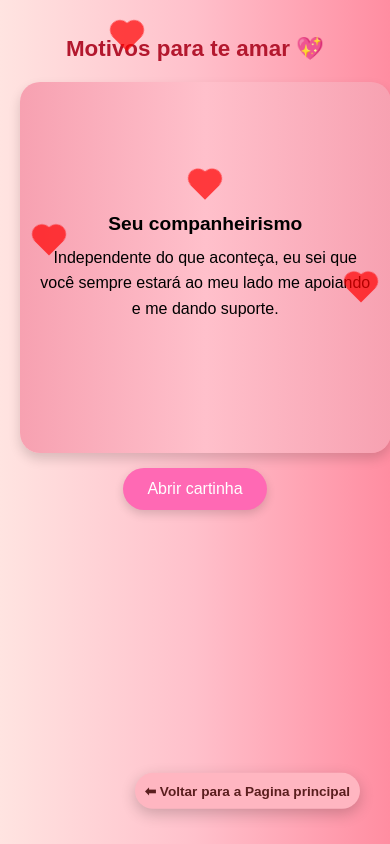
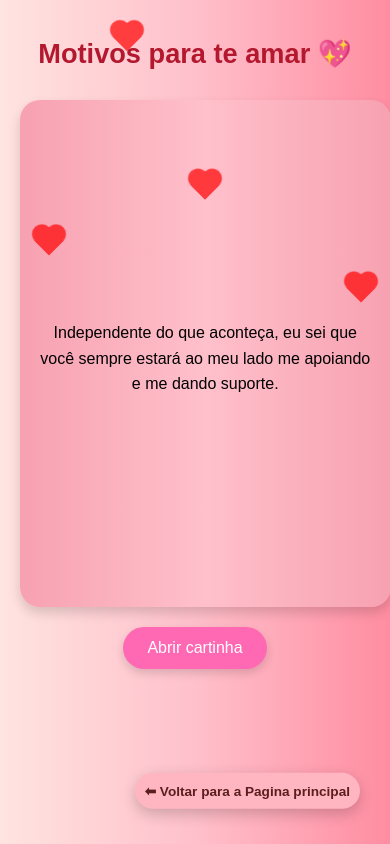
Before and after one commit to DaviFreitasSilva/Site-da-momo, a plain HTML site: page motivos.html in a window 390 px wide. Both pictures are taken after a click on the button "Abrir cartinha". Drawn offline with Linux system fonts and the light colour scheme.

Commit message:
Update motivos.css

```diff
--- a/motivos.css
+++ b/motivos.css
@@ -163,42 +163,39 @@ button:active {
 
 
 @media (max-width: 480px) {
-  h1 {
-    font-size: 1.4rem;
-    margin-bottom: 20px;
-  }
-
   .cartinha {
     width: 90vw;
-    height: auto;
+    min-height: 60vh;
     max-height: 85vh;
-    padding: 20px;
     border-radius: 20px;
     background-size: cover;
     background-position: center;
-    margin: auto;
+    padding: 20px;
+    margin: 0 auto;
     display: flex;
     flex-direction: column;
     justify-content: center;
+    align-items: center;
     box-shadow: 0 6px 12px rgba(0, 0, 0, 0.15);
-    overflow-y: auto;
+    box-sizing: border-box;
+    transition: all 0.4s ease;
   }
 
-  .titulo {
-    font-size: 1.2rem;
-    margin-bottom: 10px;
+  .titulo, .descricao {
+    display: none; /* permanecem ocultos até clicar */
   }
 
-  .descricao {
-    font-size: 1rem;
-    line-height: 1.6;
+  .descricao.mostrar {
+    display: block;
+    opacity: 1;
+    margin-top: 10px;
   }
 
   button {
     font-size: 1rem;
     padding: 12px 24px;
     border-radius: 25px;
-    margin-top: 15px;
+    margin-top: 20px;
   }
 
   .balao {
```
